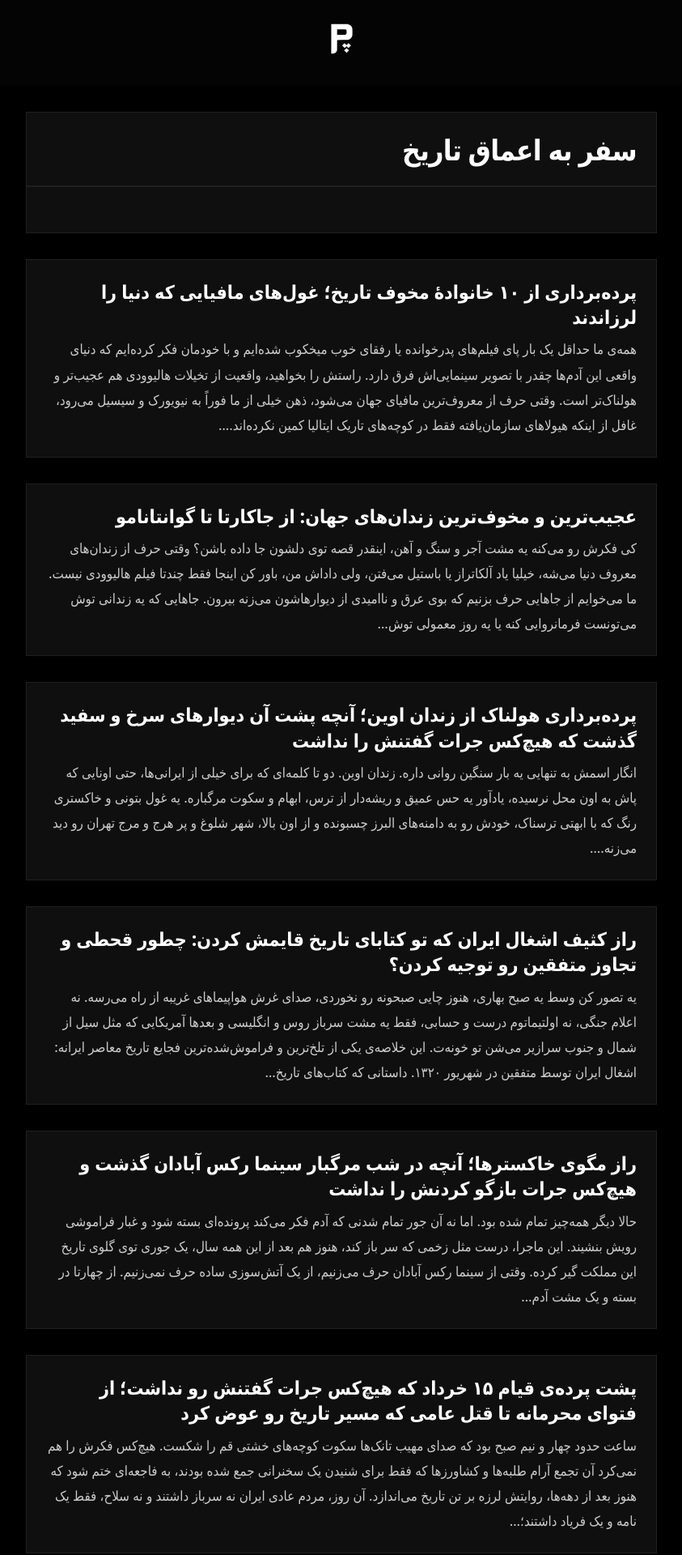
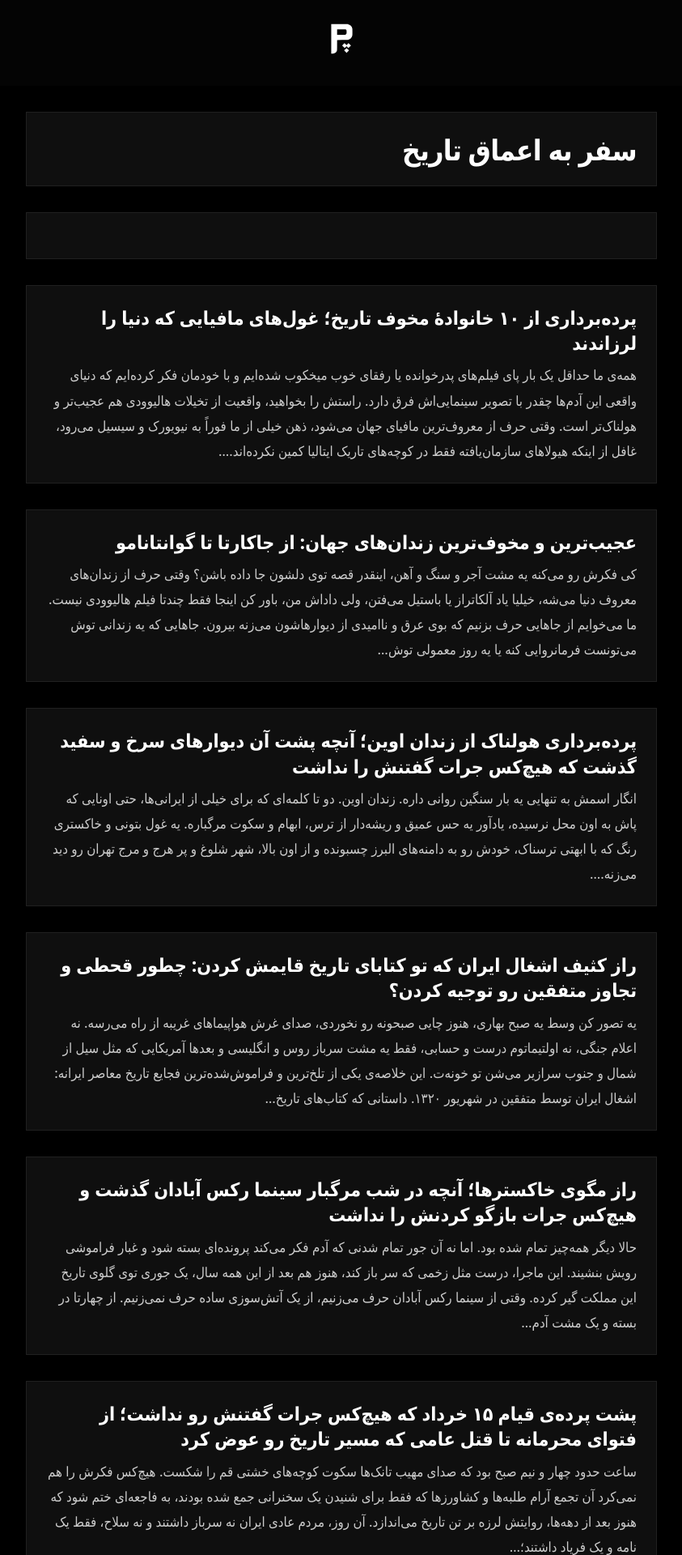
Before and after one commit to darkblog/darkblog.github.io, a Jekyll site: the page built from index.html, in a window 1280 px wide. Shown: the top 1920 px of the page at 81% size, without its empty margins (218-1061 px from the left). Built offline with Jekyll 4.4.1, drawn with Linux system fonts in a browser that asks for light colours.

Commit message:
Update index.html

```diff
--- a/index.html
+++ b/index.html
@@ -5,11 +5,11 @@
 is_home: true
 ---
 
-<div class="post-card">
-    <h1 class="page-title">سفر به اعماق تاریخ</h1>
-</div>
+<div class="posts-list">
+    <div class="post-card">
+        <h1 class="page-title">سفر به اعماق تاریخ</h1>
+    </div>
 
-<div class="posts-list">
     {% for post in site.posts limit: 100 %}
     <a href="{{ post.url }}" class="post-card" aria-label="{{ post.title }}">
         <h2 class="post-title">{{ post.title }}</h2>
```
